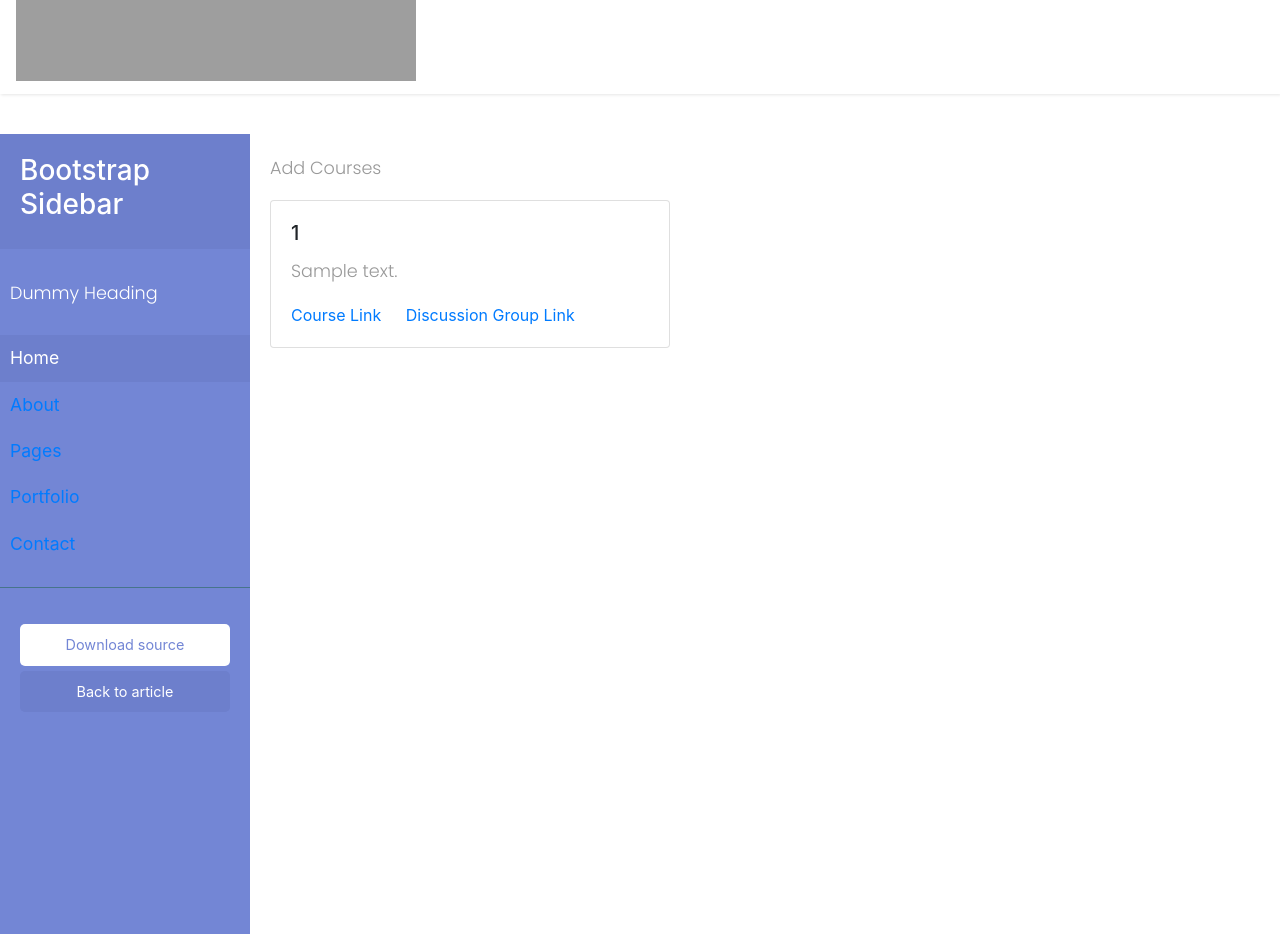
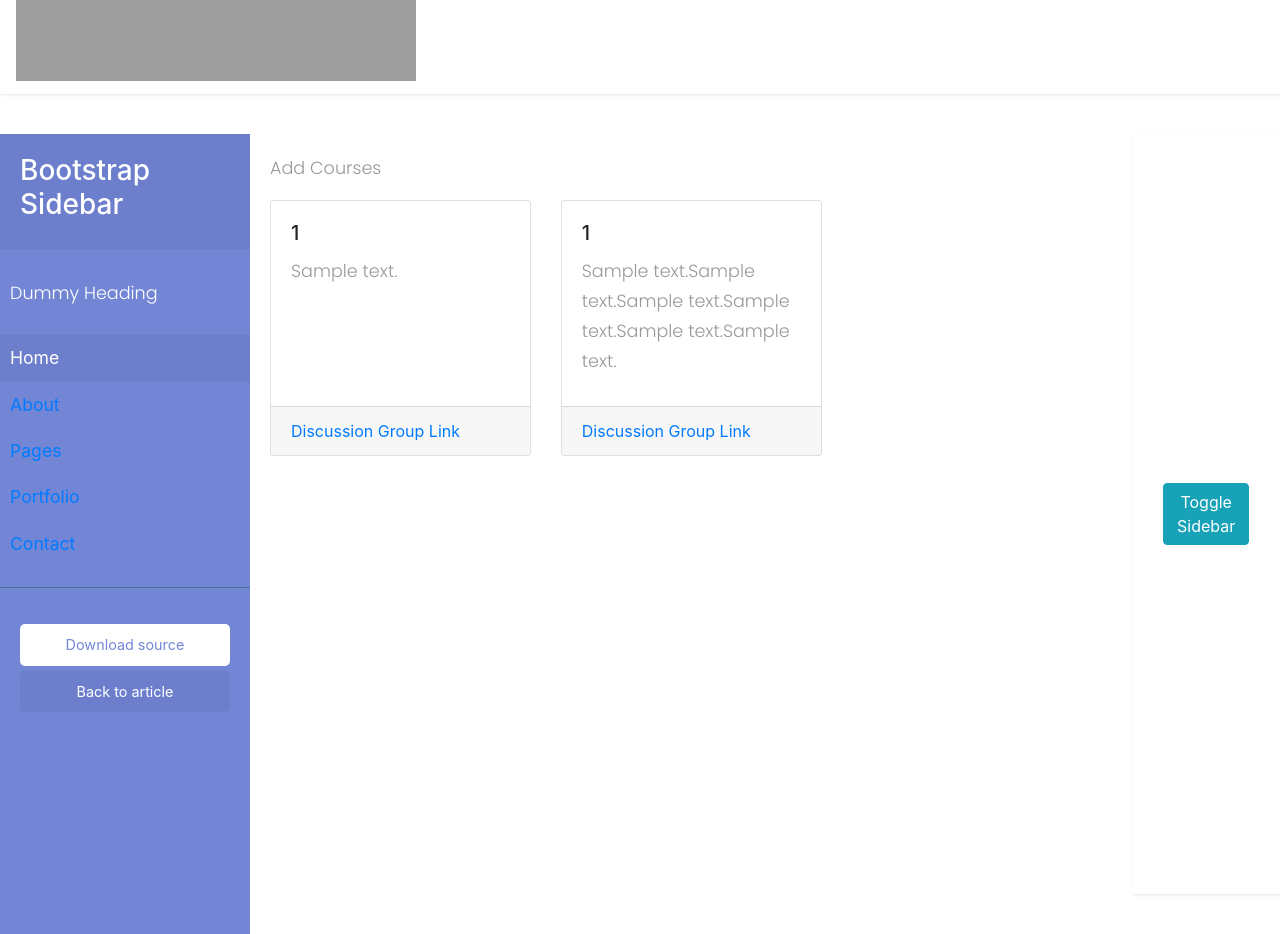
Before and after one commit to RahulYoYo07/Speech-Lab-Web-and-App, a Django app: template IITG_Speech_Lab/course/templates/course/main_page.html in a window 1280 px wide. Shown: the part 232-1166 px from the top of the page. Run offline with Django 3.2, Linux system fonts and the light colour scheme; the template is opened without the code that fills it: most values are stand-ins (such as "Sample title", 1, 10 or a date in 2020); some libraries are stand-ins or nearby versions; grey boxes are pictures that could not be loaded.

Commit message:
Front End in main page

```diff
--- a/IITG_Speech_Lab/course/static/course/css/styles.css
+++ b/IITG_Speech_Lab/course/static/course/css/styles.css
@@ -140,6 +140,10 @@
     background: #6d7fcc !important;
     color: #fff !important;
 }
+.card{
+    max-height: 16rem;
+    min-height: 16rem;
+}
 
 /* ---------------------------------------------------
     CONTENT STYLE
--- a/IITG_Speech_Lab/course/templates/base_generic.html
+++ b/IITG_Speech_Lab/course/templates/base_generic.html
@@ -1,16 +1,14 @@
 <!DOCTYPE HTML>
 <html>
   {% load static%}
-
   <head>
     <title>{% block title %}{% endblock %}</title>
+    <meta charset="utf-8">
+    <meta name="viewport" content="width=device-width, initial-scale=1, shrink-to-fit=no">
     <link rel="stylesheet" href="{% static 'course/css/styles.css' %}">
-  <link rel="stylesheet" href="https://stackpath.bootstrapcdn.com/bootstrap/4.1.3/css/bootstrap.min.css" integrity="sha384-MCw98/SFnGE8fJT3GXwEOngsV7Zt27NXFoaoApmYm81iuXoPkFOJwJ8ERdknLPMO" crossorigin="anonymous">
-  <script src="https://stackpath.bootstrapcdn.com/bootstrap/4.1.3/js/bootstrap.min.js" integrity="sha384-ChfqqxuZUCnJSK3+MXmPNIyE6ZbWh2IMqE241rYiqJxyMiZ6OW/JmZQ5stwEULTy" crossorigin="anonymous"></script>
+    <link rel="stylesheet" href="https://stackpath.bootstrapcdn.com/bootstrap/4.3.1/css/bootstrap.min.css" integrity="sha384-ggOyR0iXCbMQv3Xipma34MD+dH/1fQ784/j6cY/iJTQUOhcWr7x9JvoRxT2MZw1T" crossorigin="anonymous">
     {% block css %}{% endblock%}
-
   </head>
-
   <body>
     <nav class="navbar navbar-expand-lg navbar-light">
       <div class="left-nav">
@@ -23,7 +21,6 @@
         <div class="sidebar-header">
           <h3>Bootstrap Sidebar</h3>
         </div>
-
         <ul class="list-unstyled components">
           <p>Dummy Heading</p>
           <li class="active">
@@ -50,26 +47,25 @@
             <a href="#">Contact</a>
           </li>
         </ul>
-
         <ul class="list-unstyled CTAs">
           <li><a href="https://bootstrapious.com/tutorial/files/sidebar.zip" class="download">Download source</a></li>
           <li><a href="https://bootstrapious.com/p/bootstrap-sidebar" class="article">Back to article</a></li>
         </ul>
       </nav>
-
       <!-- Page Content Holder -->
       <div id="content">
         {% block content%}
+        {% endblock %}
+      </div>
+
       <nav class="navbar navbar-default">
         <div class="container-fluid">
-
           <div class="navbar-header">
             <button type="button" id="sidebarCollapse" class="btn btn-info navbar-btn">
             <i class="glyphicon glyphicon-align-left"></i>
             <span>Toggle Sidebar</span>
             </button>
           </div>
-
           <div class="collapse navbar-collapse" id="bs-example-navbar-collapse-1">
             <ul class="nav navbar-nav navbar-right">
               <li><a href="#">Page</a></li>
@@ -80,11 +76,6 @@
           </div>
         </div>
       </nav>
-        <!-- jQuery CDN -->
-         <script src="https://code.jquery.com/jquery-1.12.0.min.js"></script>
-         <!-- Bootstrap Js CDN -->
-         <script src="https://maxcdn.bootstrapcdn.com/bootstrap/3.3.7/js/bootstrap.min.js"></script>
-
            <script type="text/javascript">
         $(document).ready(function () {
             $('#sidebarCollapse').on('click', function () {
@@ -92,8 +83,12 @@
             });
         });
       </script>
-{% endblock %}
+
     </div>
+
+
+    <script src="https://code.jquery.com/jquery-3.3.1.slim.min.js" integrity="sha384-q8i/X+965DzO0rT7abK41JStQIAqVgRVzpbzo5smXKp4YfRvH+8abtTE1Pi6jizo" crossorigin="anonymous"></script>
+    <script src="https://cdnjs.cloudflare.com/ajax/libs/popper.js/1.14.7/umd/popper.min.js" integrity="sha384-UO2eT0CpHqdSJQ6hJty5KVphtPhzWj9WO1clHTMGa3JDZwrnQq4sF86dIHNDz0W1" crossorigin="anonymous"></script>
+    <script src="https://stackpath.bootstrapcdn.com/bootstrap/4.3.1/js/bootstrap.min.js" integrity="sha384-JjSmVgyd0p3pXB1rRibZUAYoIIy6OrQ6VrjIEaFf/nJGzIxFDsf4x0xIM+B07jRM" crossorigin="anonymous"></script>
   </body>
-
 </html>
--- a/IITG_Speech_Lab/course/templates/course/main_page.html
+++ b/IITG_Speech_Lab/course/templates/course/main_page.html
@@ -1,22 +1,81 @@
 {% extends "base_generic.html"%}
 {% block content %}
+<div class="flex row-md-8">
+
 <a href="{% url 'course:add_course'%}"><p class="options">Add Courses</p></a>
 
 <div class="row">
-  <div class="col-sm-6">
 {% for course in CourseDetails %}
 
-    <div class="card" style="width: 25rem;">
+    <div class="col-xs-12 col-sm-6 col-md-4 col-ld-3" style="margin-bottom:25px;">
+      <div class = "card">
+
       <div class="card-body">
         <h5 class="card-title">{{ course.CourseID }}</h5>
         {% comment %} <h6 class="card-subtitle mb-2 text-muted"></h6> {% endcomment %}
-        <p class="card-text">{{ course.AboutCourse }}</p>
-        <a href="#" class="card-link">Course Link</a>
-        <a href="#" class="card-link">Discussion Group Link</a>
+        <p class="card-text overflow-auto" style="height:8rem;">{{ course.AboutCourse }}</p>
+
+      </div>
+        <div class="card-footer"><a href="#" class="card-link">Discussion Group Link</a></div>
+
       </div>
     </div>
 
+
+  {% comment %} <div class = "col-md-4 align-items-crop"> {% endcomment %}
+    <div class="col-xs-12 col-sm-6 col-md-4 col-ld-3" style="margin-bottom:25px;">
+      <div class = "card">
+      <div class="card-body">
+        <h5 class="card-title ">{{ course.CourseID }}</h5>
+        {% comment %} <h6 class="card-subtitle mb-2 text-muted"></h6> {% endcomment %}
+        <p class="card-text overflow-auto" style="height:8rem;">{{ course.AboutCourse }}{{ course.AboutCourse }}{{ course.AboutCourse }}{{ course.AboutCourse }}{{ course.AboutCourse }}{{ course.AboutCourse }}</p>
+
+      </div>
+        <div class="card-footer"><a href="#" class="card-link">Discussion Group Link</a></div>
+
+      </div>
+    {% comment %} </div> {% endcomment %}
+  </div>
+
 {% endfor %}
-  </div>
+
+</div>
 </div>
 {% endblock %}
+
+            <div class="col-xs-12 col-sm-6 col-md-4">
+
+
+                        <div class="backside">
+                            <div class="card">
+                                <div class="card-body text-center mt-4">
+                                    <h4 class="card-title">Sunlimetech</h4>
+                                    <p class="card-text">This is basic card with image on top, title, description and button.This is basic card with image on top, title, description and button.This is basic card with image on top, title, description and button.</p>
+                                    <ul class="list-inline">
+                                        <li class="list-inline-item">
+                                            <a class="social-icon text-xs-center" target="_blank" href="#">
+                                                <i class="fa fa-facebook"></i>
+                                            </a>
+                                        </li>
+                                        <li class="list-inline-item">
+                                            <a class="social-icon text-xs-center" target="_blank" href="#">
+                                                <i class="fa fa-twitter"></i>
+                                            </a>
+                                        </li>
+                                        <li class="list-inline-item">
+                                            <a class="social-icon text-xs-center" target="_blank" href="#">
+                                                <i class="fa fa-skype"></i>
+                                            </a>
+                                        </li>
+                                        <li class="list-inline-item">
+                                            <a class="social-icon text-xs-center" target="_blank" href="#">
+                                                <i class="fa fa-google"></i>
+                                            </a>
+                                        </li>
+                                    </ul>
+                                </div>
+                            </div>
+
+                    </div>
+
+            </div>
```
Lines whose indentation alone changed are shown as unchanged.
